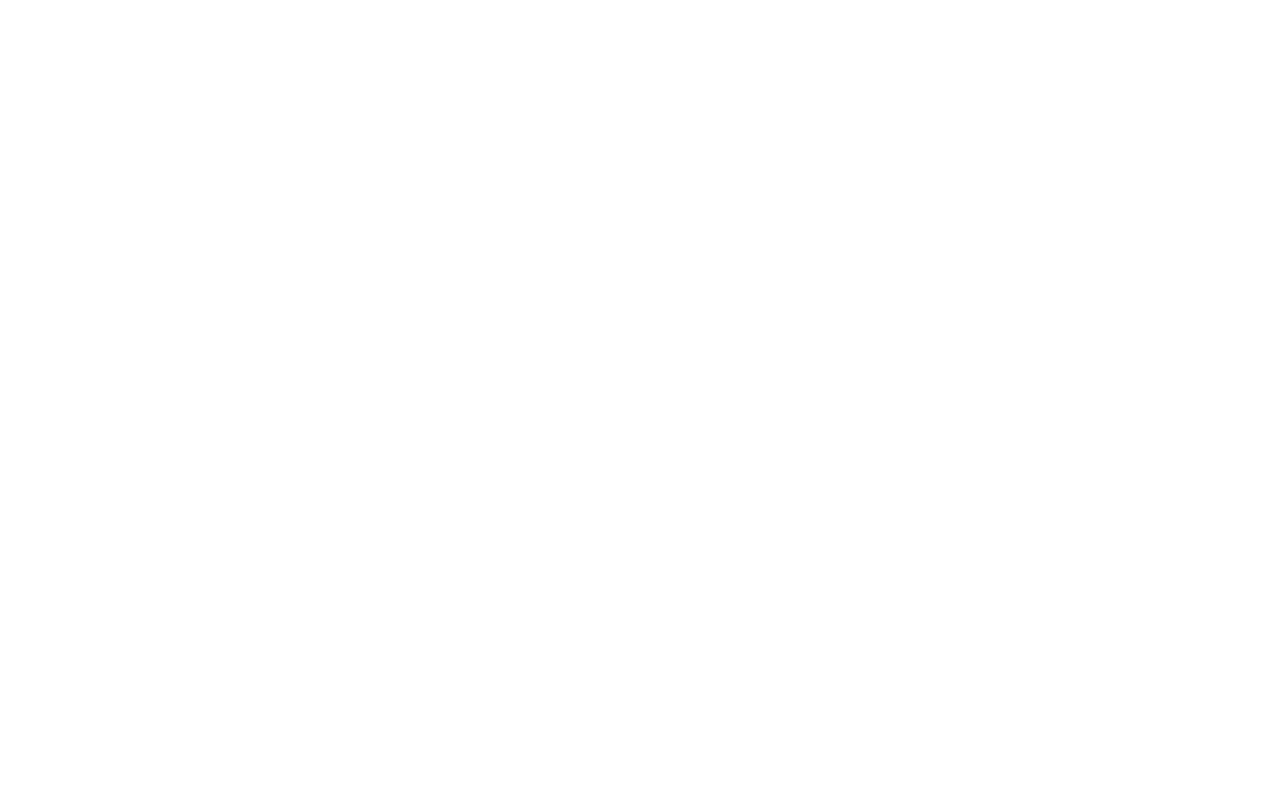
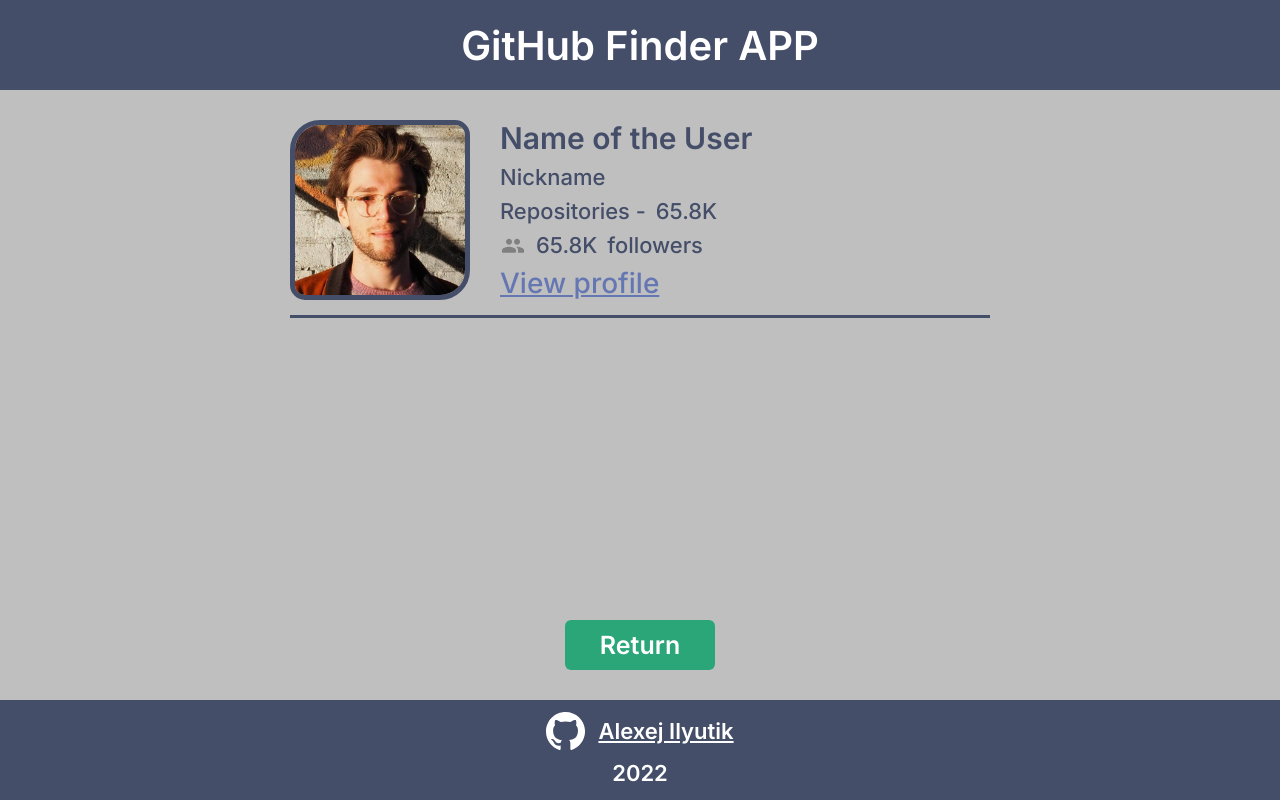
Before and after one commit to Alexej-Ilyutik/Github-Profile-finder, a React (Create React App) app in the folder github-finder/: page /result in a window 1280 px wide. Before the commit this address had no page. Built offline with nearby package versions, Linux system fonts and the light colour scheme.

Commit message:
feat: add page Result

```diff
--- a/github-finder/src/App.js
+++ b/github-finder/src/App.js
@@ -1,7 +1,7 @@
 import './App.scss';
 import Home from './components/pages/Home/Home';
-// import Main from './components/pages/Main/Main';
-// import Empty from './components/pages/EmptyState/Empty';
+import Result from './components/pages/Result/Result';
+import Empty from './components/pages/EmptyState/Empty';
 import { BrowserRouter, Routes, Route } from 'react-router-dom';
 
 function App() {
@@ -9,8 +9,8 @@ function App() {
     <BrowserRouter>
       <Routes>
         <Route path='/' element={<Home />} />
-        {/* <Route path='/main' element={<Main />} />
-        <Route path='/empty' element={<Empty />} /> */}
+        <Route path='/result' element={<Result />} />
+        <Route path='/empty' element={<Empty />} />
       </Routes>
     </BrowserRouter>
   );
--- a/github-finder/src/App.scss
+++ b/github-finder/src/App.scss
@@ -7,6 +7,7 @@
   --text-modal: #000;
   --bg-color: rgba(0, 0, 0, 0.25);
   --main-color: rgb(69, 78, 105);
+  --second-color: rgb(101, 119, 179);
   --btn-color: rgb(43, 166, 121);
   --btn-color-hov: rgb(76, 195, 151);
 }
@@ -17,7 +18,6 @@
   box-sizing: border-box;
   font-size: 62.5%;
   font-family: 'Inter', sans-serif;
-  font-weight: 500;
   color: var(--text-color);
 }
 
@@ -29,8 +29,3 @@
   background-color: var(--bg-color);
   @include flex-column;
 }
-
-h2 {
-  font-size: 2rem;
-  color: brown;
-}
--- a/github-finder/src/components/pages/Footer/Footer.scss
+++ b/github-finder/src/components/pages/Footer/Footer.scss
@@ -1,8 +1,9 @@
+@import '../../style.scss';
+
 .footer {
   background-color: var(--main-color);
   padding: 1.2rem 0;
-  display: flex;
-  flex-direction: column;
+  @include flex-column;
   align-items: center;
   gap: 1rem;
   height: 10rem;
@@ -11,7 +12,7 @@
     justify-content: space-between;
     align-items: inherit;
     a {
-      font-size: 2.2rem;
+      @include text-size(2.2rem, 700);
     }
     img {
       width: 4rem;
@@ -19,6 +20,6 @@
     }
   }
   .footer__year {
-    font-size: 2.2rem;
+    @include text-size(2.2rem, 700);
   }
 }
--- a/github-finder/src/components/pages/Header/Header.scss
+++ b/github-finder/src/components/pages/Header/Header.scss
@@ -1,10 +1,12 @@
+@import '../../style.scss';
+
 .header {
   background-color: var(--main-color);
   height: 9rem;
   line-height: 9rem;
   text-align: center;
   h1 {
-    font-size: 4rem;
+    @include text-size(4rem, 700);
     line-height: normal;
     display: inline-block;
     vertical-align: middle;
--- a/github-finder/src/components/pages/Home/Home.scss
+++ b/github-finder/src/components/pages/Home/Home.scss
@@ -4,6 +4,9 @@
   flex: 1 1 auto;
   @include flex-column;
   align-items: center;
+  justify-content: space-between;
+  padding-top: 3rem;
+  padding-bottom: 3rem;
 }
 
 .search-wrapper {
@@ -19,10 +22,9 @@
   @include flex-column;
   gap: 5rem;
   h3 {
-    font-size: 3rem;
+    @include text-size(3rem, 700);
     max-width: 60rem;
     text-align: center;
-    font-weight: 700;
   }
 }
 
@@ -35,26 +37,14 @@
     height: 5rem;
     border: none;
     border-radius: 0.6rem;
-    font-size: 2.5rem;
+    @include text-size(2.5rem);
     line-height: 5rem;
     padding-left: 2rem;
     margin: 0 auto;
     color: var(--text-modal);
   }
   .search-form__btn {
-    width: 15rem;
-    border-radius: 0.6rem;
-    border: 0;
     margin: 0 auto;
-    height: 5rem;
-    font-size: 2.5rem;
-    font-weight: 700;
-    background-color: var(--btn-color);
-    cursor: pointer;
-    transition: .5s ease-in-out;
-    &:hover{
-      transform: scale(1.05);
-      background-color: var(--btn-color-hov);
-    }
+    @include btn-style;
   }
 }
--- /dev/null
+++ b/github-finder/src/components/pages/Result/Result.js
@@ -0,0 +1,39 @@
+import React from 'react';
+import './Result.scss';
+import Header from '../Header/Header';
+import Footer from '../Footer/Footer';
+import avatar from '../../../assets/image.jpg';
+import {Link} from "react-router-dom"
+
+const Result = () => {
+  return (
+    <div className='container'>
+      <Header />
+      <main className='main'>
+        <div className='search-result'>
+          <div className='search-result__image'>
+            <img src={avatar} alt='Avatar' />
+          </div>
+          <div className='search-result__info info'>
+            <h3>Name of the User</h3>
+            <h4>Nickname</h4>
+            <div className='info__wrapper repo'>
+              <div className='info__text'>Repositories -</div>
+              <div className='repo__value'>65.8K</div>
+            </div>
+            <div className='info__wrapper followers'>
+              <div className='followers__img'></div>
+              <div className='followers__value'>65.8K</div>
+              <div className='info__text'>followers</div>
+            </div>
+            <a href='https://github.com/Nitesh-yadav-code'>View profile</a>
+          </div>
+        </div>
+        <Link to="/" className='btn-return'>Return</Link>
+      </main>
+      <Footer />
+    </div>
+  );
+};
+
+export default Result;
--- /dev/null
+++ b/github-finder/src/components/pages/Result/Result.scss
@@ -0,0 +1,69 @@
+@import '../../style.scss';
+
+.search-result {
+  width: 70rem;
+  display: flex;
+  margin-bottom: 3rem;
+  gap: 3rem;
+  padding-bottom: 1.5rem;
+  border-bottom: 0.3rem solid var(--main-color);
+  &__image {
+    width: 18rem;
+    height: 18rem;
+    border-radius: 3rem 1.5rem;
+    border: 0.5rem solid var(--main-color);
+    overflow: hidden;
+    img {
+      width: 100%;
+      height: 100%;
+      object-fit: cover;
+    }
+  }
+
+  &__info {
+    @include flex-column;
+    gap: 0.8rem;
+    h3 {
+      @include text-size(3rem, 700);
+      color: var(--main-color);
+    }
+    h4 {
+      @include text-size(2.2rem);
+      color: var(--main-color);
+    }
+    .info__wrapper {
+      display: flex;
+      @include text-size(3.5rem);
+    }
+
+    .repo,
+    .followers {
+      gap: 1rem;
+    }
+
+    .followers__img {
+      background: url('../../../assets/followers.svg') no-repeat center center;
+      width: 2.6rem;
+      height: 2.6rem;
+      object-fit: cover;
+    }
+
+    .info__text,
+    .repo__value,
+    .followers__value {
+      color: var(--main-color);
+    }
+
+    a {
+      @include text-size(2.8rem);
+      color: var(--second-color);
+    }
+  }
+}
+
+.btn-return {
+  @include btn-style;
+  text-decoration: none;
+  text-align: center;
+  line-height: 5rem;
+}
--- a/github-finder/src/components/pages/Main/Main.js
+++ b/github-finder/src/components/pages/User/User.js
@@ -1,10 +1,10 @@
 import React from 'react';
 import Header from '../Header/Header';
 // import User from '../../ui/User';
-import './Main.scss';
+import './User.scss';
 import avatar from '../../../assets/image.jpg';
 
-const Main = () => {
+const User = () => {
   return (
     <div className='container'>
       <Header />
@@ -76,4 +76,4 @@ const Main = () => {
   );
 };
 
-export default Main;
+export default User;
--- a/github-finder/src/components/style.scss
+++ b/github-finder/src/components/style.scss
@@ -2,3 +2,23 @@
   display: flex;
   flex-direction: column;
 }
+
+@mixin text-size($size, $weight: 500) {
+  font-size: $size;
+  font-weight: $weight;
+}
+
+@mixin btn-style {
+  width: 15rem;
+  height: 5rem;
+  border-radius: 0.6rem;
+  border: 0;
+  @include text-size(2.5rem, 700);
+  background-color: var(--btn-color);
+  cursor: pointer;
+  transition: 0.5s ease-in-out;
+  &:hover {
+    transform: scale(1.05);
+    background-color: var(--btn-color-hov);
+  }
+}
```
Also changed, not shown: github-finder/src/components/ui/User.js (deleted, +0 -72 lines), github-finder/src/components/pages/User/User.scss (renamed from github-finder/src/components/pages/Main/Main.scss).
